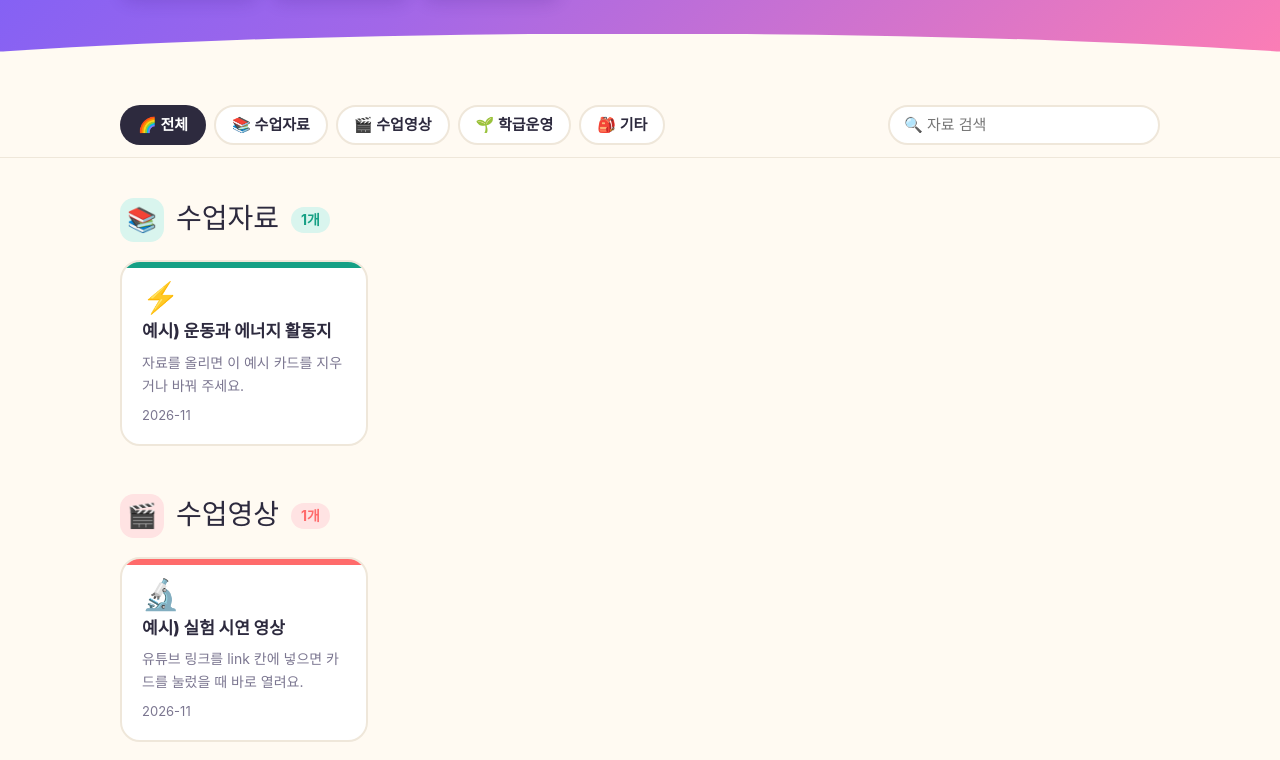
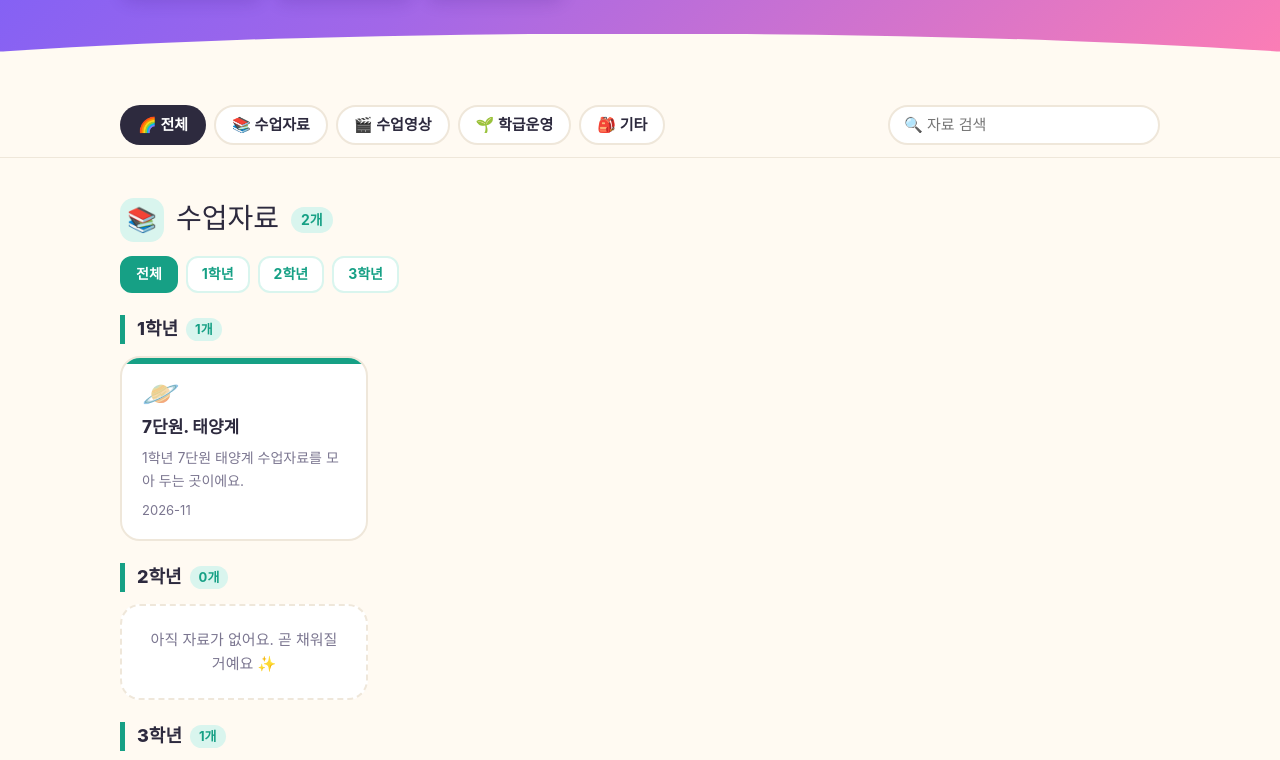
Before and after one commit to chemistryfairy/chemistryfairy.github.io, a plain HTML site: page index.html in a window 1280 px wide. Shown: the part 379-1139 px from the top of the page. Drawn offline with Linux system fonts and the light colour scheme; a web font is replaced by a local one.

Commit message:
Update index.html

```diff
--- a/index.html
+++ b/index.html
@@ -80,6 +80,14 @@
   .card .go{font-weight:700;color:var(--cc)}
   .empty{color:var(--muted);font-size:15px;padding:22px;border:2px dashed var(--line);border-radius:20px;text-align:center;background:#fff}
 
+  .grades{display:flex;gap:8px;flex-wrap:wrap;margin:-4px 0 6px}
+  .grades button{font:inherit;font-size:14px;font-weight:700;border:2px solid var(--c1s);background:#fff;color:var(--c1);
+    border-radius:12px;padding:5px 14px;cursor:pointer;transition:.15s}
+  .grades button.on{background:var(--c1);border-color:var(--c1);color:#fff}
+  .grade-head{display:flex;align-items:center;gap:8px;font-size:18px;font-weight:800;margin:22px 0 12px;
+    padding-left:12px;border-left:5px solid var(--c1)}
+  .grade-head span{font-size:13px;font-weight:700;color:var(--c1);background:var(--c1s);padding:1px 9px;border-radius:999px}
+
   footer{margin-top:64px;padding:32px 0 48px;text-align:center;color:var(--muted);font-size:14px}
   footer .heart{color:#ff6b6b}
 </style>
@@ -124,10 +132,21 @@
    date     : 날짜 (예: "2026-11")
    link     : 자료 주소 (구글드라이브, 유튜브 등). 없으면 ""
    emoji    : (선택) 카드에 띄울 이모지. 없으면 카테고리 기본 이모지
+   grade    : (수업자료만) "1학년" / "2학년" / "3학년" 중 하나
    ========================================================= */
 const items = [
   {
     category: "수업자료",
+    grade: "1학년",
+    title: "7단원. 태양계",
+    desc: "1학년 7단원 태양계 수업자료를 모아 두는 곳이에요.",
+    date: "2026-11",
+    link: "",
+    emoji: "🪐"
+  },
+  {
+    category: "수업자료",
+    grade: "3학년",
     title: "예시) 운동과 에너지 활동지",
     desc: "자료를 올리면 이 예시 카드를 지우거나 바꿔 주세요.",
     date: "2026-11",
@@ -160,6 +179,8 @@ const cats = [
   {name:"기타",     icon:"🎒", color:"var(--c4)", soft:"var(--c4s)"},
 ];
 let current = "전체";
+const grades = ["1학년","2학년","3학년"];
+let currentGrade = "전체";
 const tabs = document.getElementById("tabs"), q = document.getElementById("q"), main = document.getElementById("main");
 
 document.getElementById("stats").innerHTML = cats.slice(0,3).map(c=>
@@ -187,6 +208,35 @@ function render(){
     const sec = document.createElement("section");
     sec.innerHTML = `<div class="sec-head"><span class="sec-icon" style="background:${c.soft}">${c.icon}</span>
       <h2>${c.name}</h2><span class="count" style="background:${c.soft};color:${c.color}">${list.length}개</span></div>`;
+    if(c.name==="수업자료"){
+      const bar = document.createElement("div"); bar.className="grades";
+      ["전체", ...grades].forEach(g=>{
+        const b = document.createElement("button"); b.textContent = g;
+        if(g===currentGrade) b.className="on";
+        b.onclick = ()=>{ currentGrade=g; render(); };
+        bar.appendChild(b);
+      });
+      sec.appendChild(bar);
+      grades.filter(g=>currentGrade==="전체"||currentGrade===g).forEach(g=>{
+        const sub = list.filter(i=>i.grade===g);
+        const h = document.createElement("h3"); h.className="grade-head";
+        h.innerHTML = `${g} <span>${sub.length}개</span>`;
+        sec.appendChild(h);
+        sec.appendChild(makeGrid(sub, c));
+      });
+      const etc = list.filter(i=>!grades.includes(i.grade));
+      if(etc.length && currentGrade==="전체"){
+        const h = document.createElement("h3"); h.className="grade-head"; h.innerHTML=`학년 미지정 <span>${etc.length}개</span>`;
+        sec.appendChild(h); sec.appendChild(makeGrid(etc, c));
+      }
+      main.appendChild(sec);
+      return;
+    }
+    sec.appendChild(makeGrid(list, c)); main.appendChild(sec);
+  });
+}
+
+function makeGrid(list, c){
     const grid = document.createElement("div"); grid.className="grid";
     if(!list.length) grid.innerHTML = `<div class="empty">아직 자료가 없어요. 곧 채워질 거예요 ✨</div>`;
     list.forEach(i=>{
@@ -198,8 +248,7 @@ function render(){
         <div class="meta"><span>${esc(i.date)}</span>${i.link?`<span class="go">열기 →</span>`:""}</div>`;
       grid.appendChild(el);
     });
-    sec.appendChild(grid); main.appendChild(sec);
-  });
+    return grid;
 }
 document.getElementById("yr").textContent = new Date().getFullYear();
 render();
```
